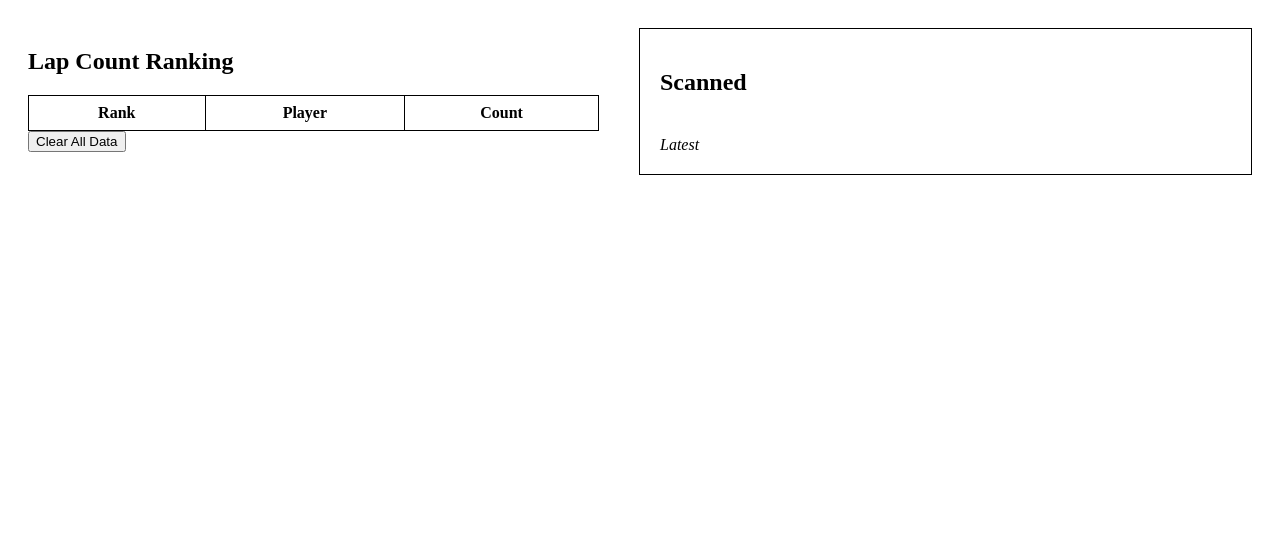
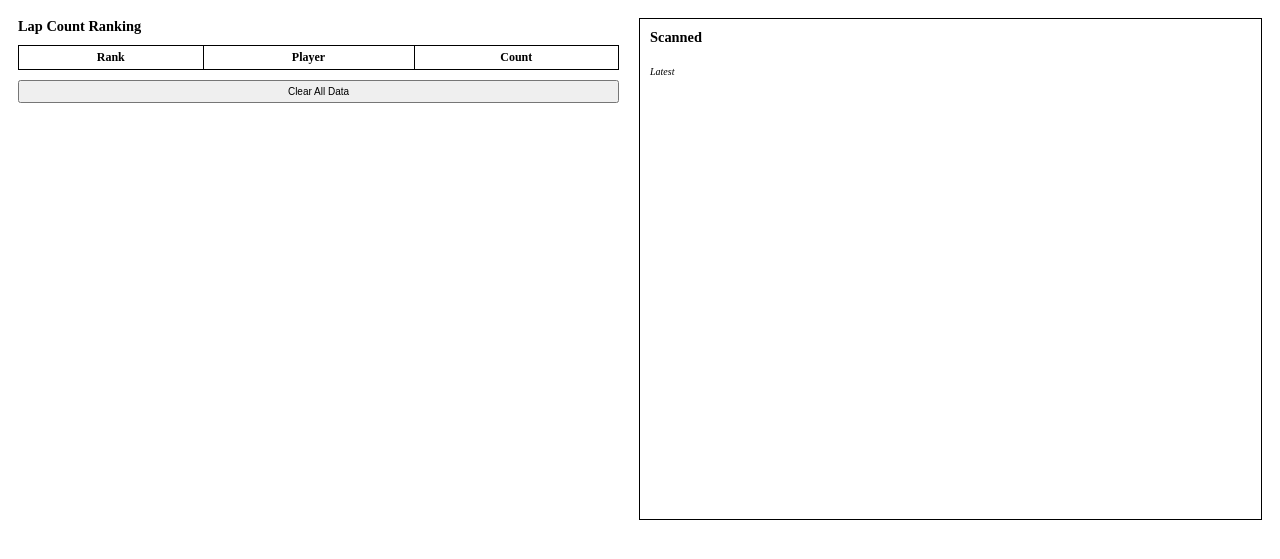
Before and after one commit to lyunnamed/BeaconScanner, a PHP site: page / in a window 1280 px wide. Shown: the top 559 px of the page. Run offline with PHP 8.4, Linux system fonts and the light colour scheme; data that the repository does not hold is empty.

Commit message:
index.php

```diff
--- a/index.php
+++ b/index.php
@@ -8,13 +8,18 @@
     <style>
         .container {
             display: flex;
-            gap: 40px;
-            padding: 20px;
+            gap: 20px;
+            padding: 10px;
+            height: 60vh;
+            min-height: 300px;
+            max-height: 600px;
         }
 
         /* Lap Count Table Styles */
         .lap-count {
             flex: 1;
+            display: flex;
+            flex-direction: column;
         }
 
         table {
@@ -24,8 +29,9 @@
 
         table, th, td {
             border: 1px solid black;
-            padding: 8px;
+            padding: 4px;
             text-align: center;
+            font-size: clamp(12px, 1.5vh, 14px);
         }
 
         /* Add ranking styles */
@@ -38,33 +44,71 @@
         .scanner-display {
             flex: 1;
             border: 1px solid black;
-            padding: 20px;
-            max-height: 80vh;
-            overflow-y: auto;
+            padding: 10px;
+            display: flex;
+            flex-direction: column;
+            height: 100%;
         }
 
         .beacon-container {
             display: flex;
-            gap: 10px;
-            margin-bottom: 20px;
+            gap: 5px;
             flex-wrap: wrap;
+            overflow-y: auto;
+            max-height: calc(100% - 50px);
+            align-content: flex-start;
+            padding-right: 5px;
         }
 
         .beacon {
-            width: 40px;
-            height: 40px;
-            border: 2px solid black;
-            border-radius: 5px;
+            width: clamp(25px, 4vh, 35px);
+            height: clamp(25px, 4vh, 35px);
+            border: 1px solid black;
+            border-radius: 4px;
             display: flex;
             align-items: center;
             justify-content: center;
             font-weight: bold;
-            margin-bottom: 5px;
+            margin-bottom: 3px;
+            flex-shrink: 0;
+            font-size: clamp(10px, 1.2vh, 14px);
         }
 
         .latest-label {
-            margin-top: 20px;
+            margin-top: 10px;
             font-style: italic;
+            flex-shrink: 0;
+            font-size: clamp(10px, 1.2vh, 12px);
+        }
+
+        h2 {
+            font-size: clamp(14px, 1.8vh, 16px);
+            margin: 0 0 10px 0;
+        }
+
+        #clearButton {
+            margin-top: 10px;
+            padding: 4px 8px;
+            font-size: clamp(10px, 1.2vh, 12px);
+        }
+
+        /* Custom scrollbar styles */
+        .beacon-container::-webkit-scrollbar {
+            width: 8px;
+        }
+
+        .beacon-container::-webkit-scrollbar-track {
+            background: #f1f1f1;
+            border-radius: 4px;
+        }
+
+        .beacon-container::-webkit-scrollbar-thumb {
+            background: #888;
+            border-radius: 4px;
+        }
+
+        .beacon-container::-webkit-scrollbar-thumb:hover {
+            background: #555;
         }
     </style>
 
```
